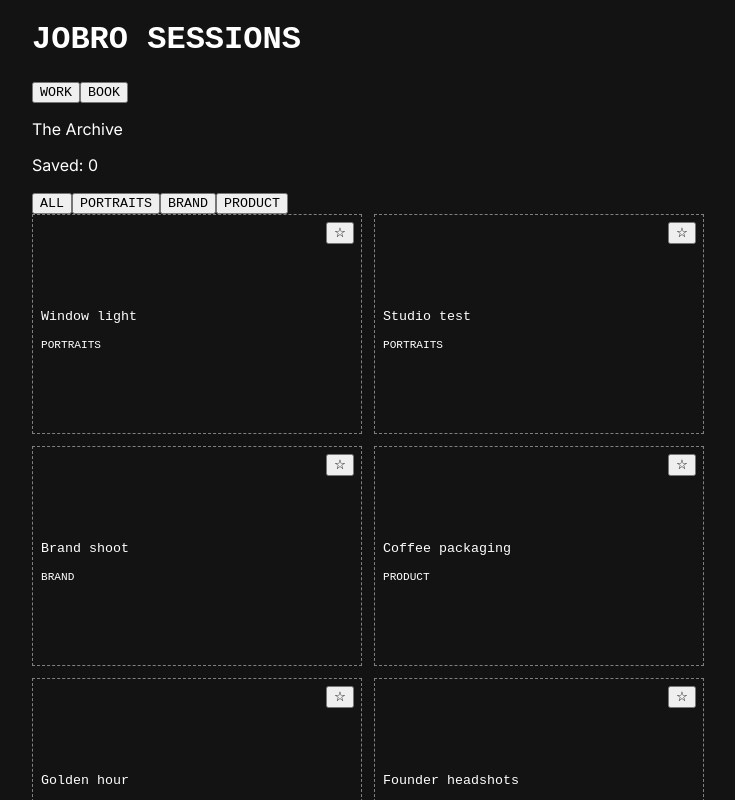
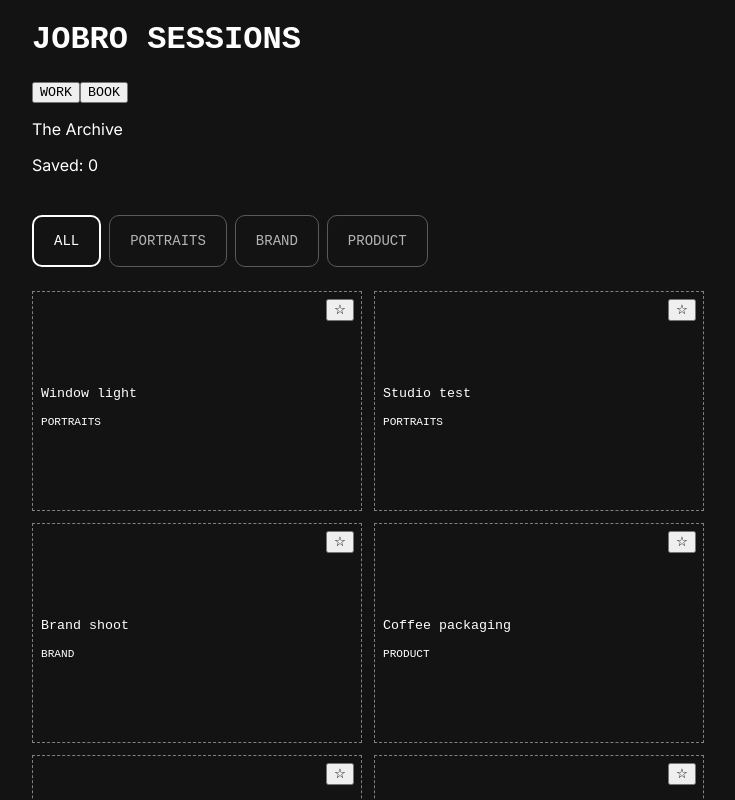
Before and after one commit to jobrophoto/jobro-sessions, a React (Vite) app: page / in a window 1280 px wide. Shown: the top 800 px of the page, without its empty margins (272-1007 px from the left). Built offline with nearby package versions, Linux system fonts and the light colour scheme; a web font is replaced by a local one.

Commit message:
Add filter-bar styles and update FilterBar component structure

```diff
--- a/src/components/FilterBar.jsx
+++ b/src/components/FilterBar.jsx
@@ -2,7 +2,7 @@ const categories = ["ALL", "PORTRAITS", "BRAND", "PRODUCT"];
 
 function FilterBar({ active, onChange }) {
   return (
-    <div>
+    <div className="filter-bar">
       {categories.map((category) => (
         <button
           key={category}
--- a/src/index.css
+++ b/src/index.css
@@ -34,3 +34,26 @@ button,
 label {
   font-family: var(--font-display);
 }
+
+.filter-bar {
+  display: flex;
+  gap: 8px;
+  overflow-x: auto;
+  padding: 24px 0;
+}
+
+.chip {
+  flex: none;
+  padding: 16px 20px;
+  background: none;
+  color: var(--text-muted);
+  border: 1px solid var(--border);
+  border-radius: 10px;
+  font-size: 14px;
+  cursor: pointer;
+}
+
+.chip--active {
+  color: var(--text);
+  border: 2px solid var(--text);
+}
```
